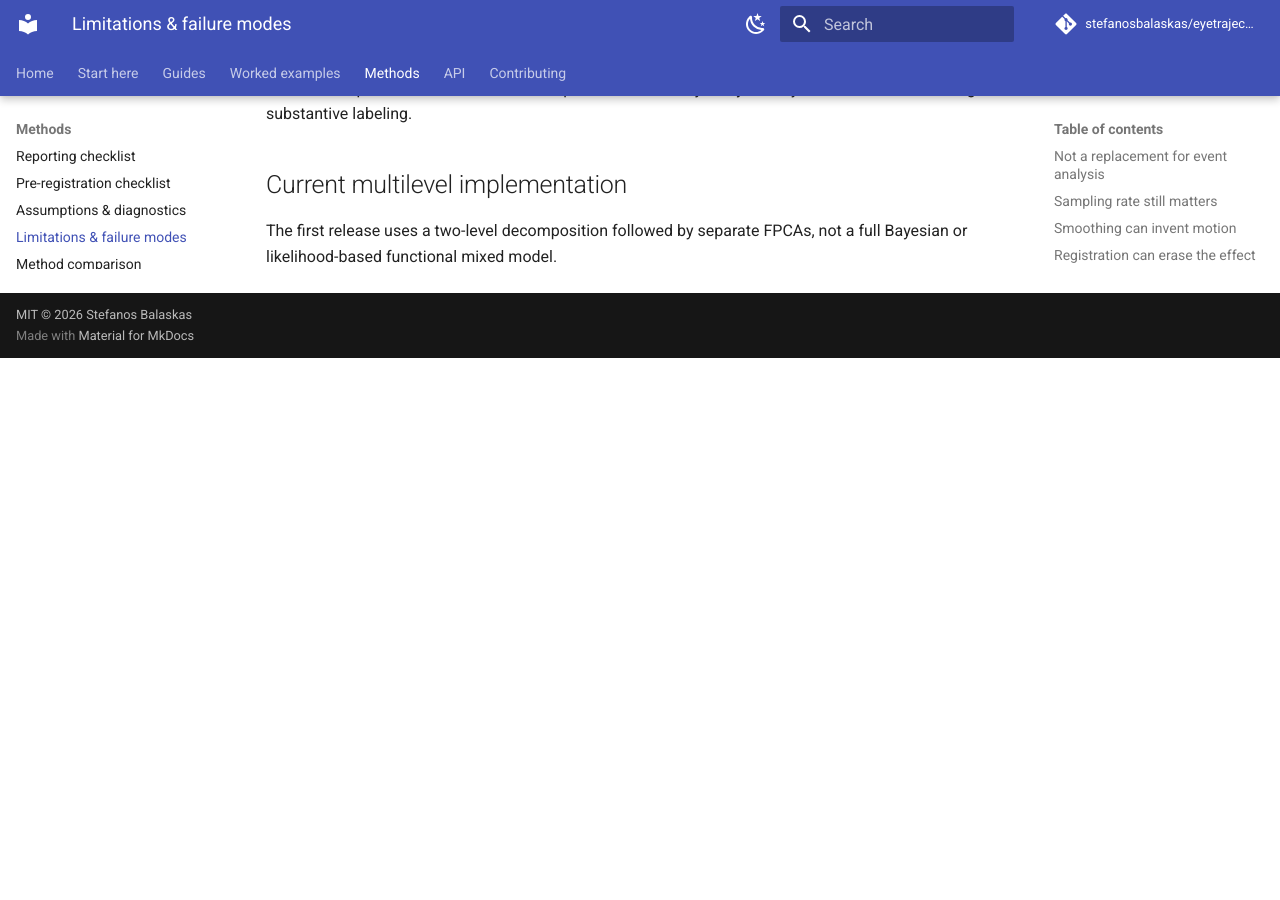
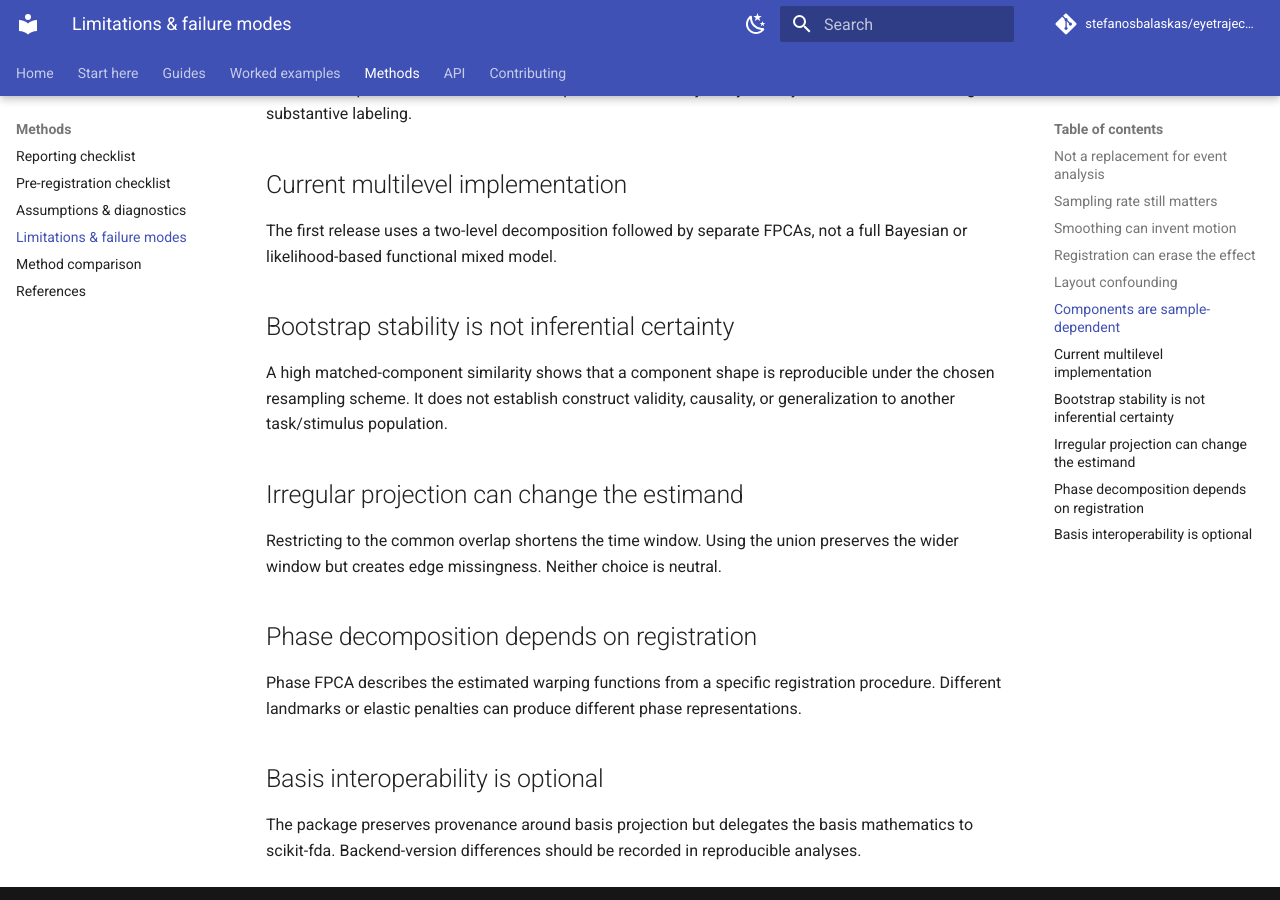
Before and after one commit to stefanosbalaskas/eyetrajectoriespy, an MkDocs documentation site: the page built from docs/methods/limitations.md, in a window 1280 px wide and 900 px high, scrolled down 877 px. Built offline with MkDocs 1.6.1 and Material for MkDocs 9.7.7, drawn with Linux system fonts in a browser that asks for light colours; comment, search, counter and statistics services are not loaded; before the commit the page ends 1235 px from its top, so only the background shows below that.

Commit message:
Expand assumptions and limitations for 0.2 trajectory workflows

```diff
--- a/docs/methods/limitations.md
+++ b/docs/methods/limitations.md
@@ -27,3 +27,20 @@ FPCs are empirical modes of variation. Replication or stability analysis may be
 ## Current multilevel implementation
 
 The first release uses a two-level decomposition followed by separate FPCAs, not a full Bayesian or likelihood-based functional mixed model.
+
+
+## Bootstrap stability is not inferential certainty
+
+A high matched-component similarity shows that a component shape is reproducible under the chosen resampling scheme. It does not establish construct validity, causality, or generalization to another task/stimulus population.
+
+## Irregular projection can change the estimand
+
+Restricting to the common overlap shortens the time window. Using the union preserves the wider window but creates edge missingness. Neither choice is neutral.
+
+## Phase decomposition depends on registration
+
+Phase FPCA describes the estimated warping functions from a specific registration procedure. Different landmarks or elastic penalties can produce different phase representations.
+
+## Basis interoperability is optional
+
+The package preserves provenance around basis projection but delegates the basis mathematics to scikit-fda. Backend-version differences should be recorded in reproducible analyses.
```
